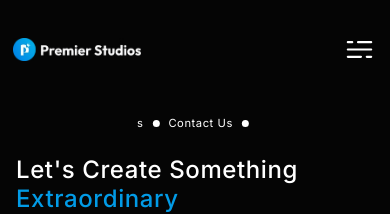
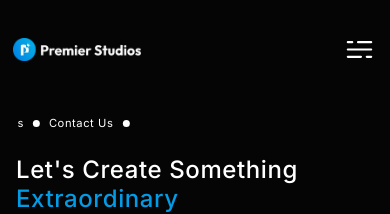
Before and after one commit to neonbhai/premier-studios-homepage, a Next.js app: page /contact-us in a window 390 px wide. Shown: the top 214 px of the page. Built offline with nearby package versions, Linux system fonts and the light colour scheme.

Commit message:
Fix Contact form tags

```diff
--- a/src/app/components/ContactFormSection.tsx
+++ b/src/app/components/ContactFormSection.tsx
@@ -70,7 +70,7 @@ export default function ContactFormSection({
                         <div className="flex flex-col gap-[1.5rem] md:gap-[1.875rem]">
                             <div className="flex flex-col gap-[1.5rem] md:gap-[2.1875rem]">
                                 {/* Tags */}
-                                <div className="flex w-full justify-center md:justify-start lg:justify-start">
+                                <div className="flex w-full justify-start">
                                     <Tags text={tagText} variant="dark" />
                                 </div>
 
--- a/src/app/components/ContentSection.tsx
+++ b/src/app/components/ContentSection.tsx
@@ -103,11 +103,6 @@ export default function ContentSection({
                 {/* Mobile & Tablet Layout */}
                 <div className="lg:hidden">
                     <div className="flex flex-col gap-4 md:gap-12">
-                        {/* Why Us Scroller - Mobile */}
-                        <div className="flex w-full justify-center lg:justify-start">
-                            <Tags text="Why Us" variant="dark" />
-                        </div>
-
                         {/* Image - Mobile */}
                         <div className="relative aspect-[3/4] w-full overflow-hidden rounded-[20px] md:aspect-[3/2]">
                             <Image
@@ -117,6 +112,11 @@ export default function ContentSection({
                                 className="object-contain"
                             />
                             <div className="absolute inset-0 bg-gradient-to-b from-transparent via-transparent to-black/46"></div>
+                        </div>
+
+                        {/* Why Us Scroller - Mobile */}
+                        <div className="flex w-full justify-center lg:justify-start">
+                            <Tags text="Why Us" variant="dark" />
                         </div>
 
                         {/* Content - Mobile */}
```
